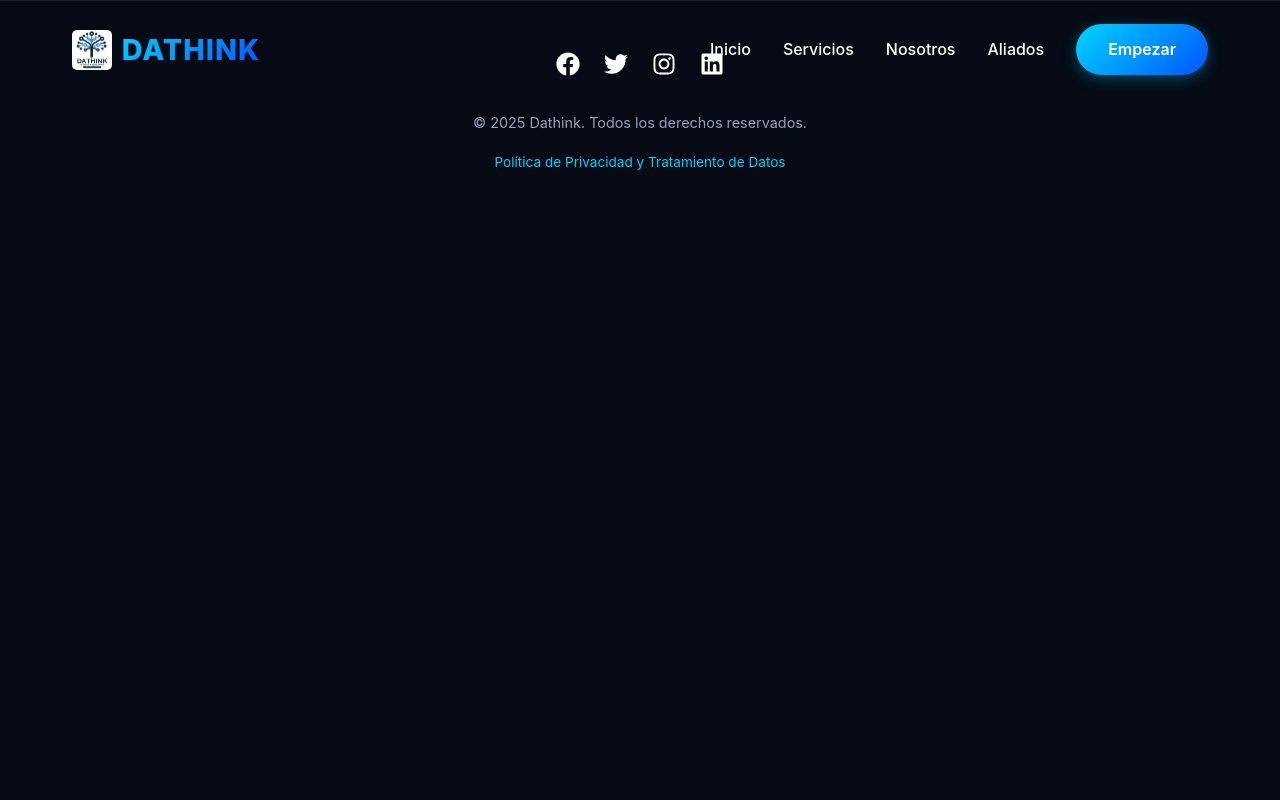
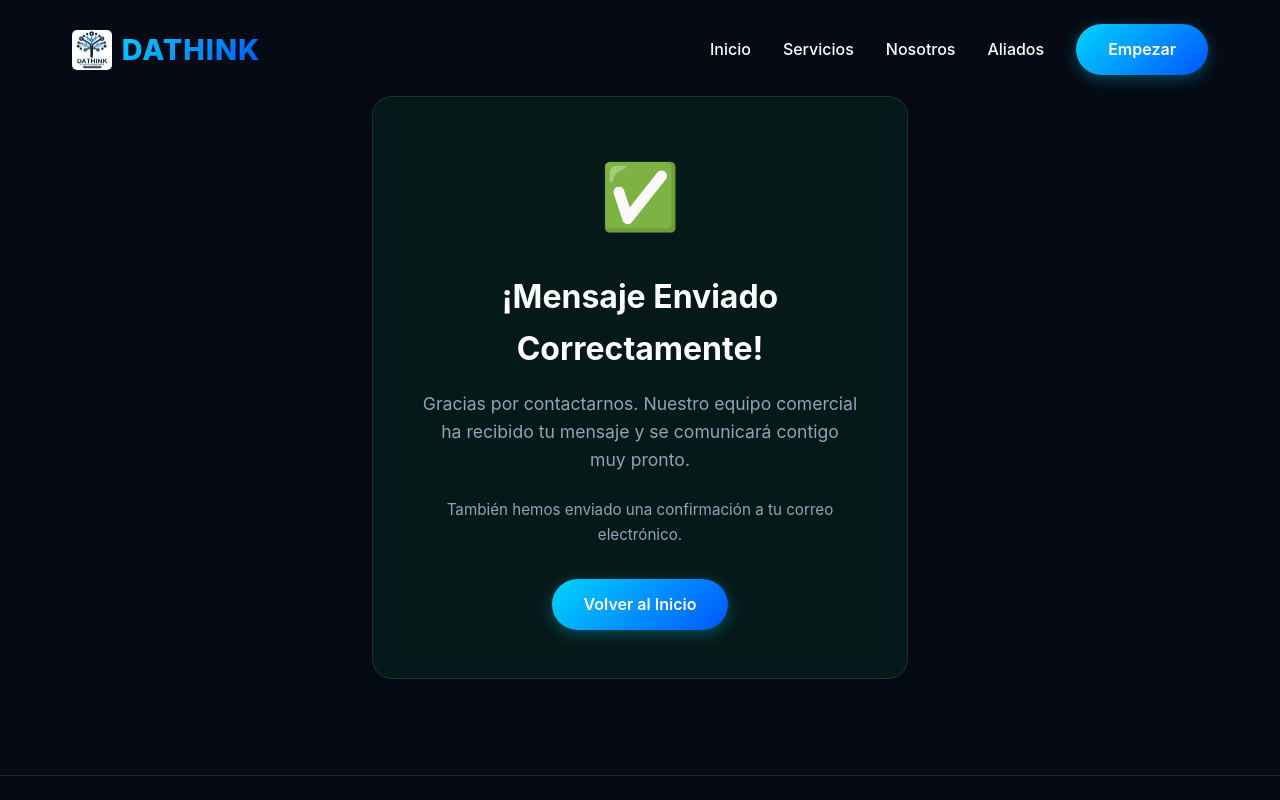
Before and after one commit to Nialmi01/dathink.com.co, a React (Vite) app: page /gracias in a window 1280 px wide. Shown: the top 800 px of the page. Built offline with nearby package versions, Linux system fonts and the light colour scheme.

Commit message:
fix(contact): switch back to traditional POST form - AJAX was silently failing

```diff
--- a/src/App.jsx
+++ b/src/App.jsx
@@ -6,6 +6,7 @@ import Home from './pages/Home';
 import ServiceDetail from './pages/ServiceDetail';
 import PrivacyPolicy from './pages/PrivacyPolicy';
 import Allies from './pages/Allies';
+import ThankYou from './pages/ThankYou';
 
 // Scroll to top helper
 const ScrollToTop = () => {
@@ -27,6 +28,7 @@ function App() {
           <Route path="/service/:id" element={<ServiceDetail />} />
           <Route path="/privacy" element={<PrivacyPolicy />} />
           <Route path="/allies" element={<Allies />} /> {/* Added route */}
+          <Route path="/gracias" element={<ThankYou />} />
         </Routes>
         <Footer />
       </div>
--- a/src/components/Sections.jsx
+++ b/src/components/Sections.jsx
@@ -1,4 +1,3 @@
-import { useState } from 'react';
 import AboutImg from '../assets/ai_agents.png';
 
 // About.jsx
@@ -63,77 +62,29 @@ export const About = () => {
 };
 
 // Contact.jsx
-export const Contact = () => {
-    const [status, setStatus] = useState(''); // '', 'loading', 'success', 'error'
-
-    const handleSubmit = async (e) => {
-        e.preventDefault();
-        setStatus('loading');
-
-        const form = e.target;
-        const formData = new FormData(form);
-        const data = Object.fromEntries(formData.entries());
-
-        try {
-            const response = await fetch("https://formsubmit.co/ajax/comercial@dathink.com.co", {
-                method: "POST",
-                headers: {
-                    'Content-Type': 'application/json',
-                    'Accept': 'application/json'
-                },
-                body: JSON.stringify(data)
-            });
-
-            if (response.ok) {
-                setStatus('success');
-                form.reset();
-            } else {
-                setStatus('error');
-            }
-        } catch (error) {
-            setStatus('error');
-        }
-    };
-
-    return (
+export const Contact = () => (
     <section id="contact" className="section-padding" style={{ background: 'linear-gradient(to top, #000, transparent)' }}>
         <div className="container" style={{ textAlign: 'center', maxWidth: '700px' }}>
             <h2 style={{ fontSize: '2.5rem', fontWeight: 'bold', marginBottom: '1rem' }}>Empecemos un Proyecto</h2>
             <p style={{ marginBottom: '3rem', color: 'var(--text-muted)' }}>Cuéntanos tu idea y la llevaremos al siguiente nivel.</p>
 
-                {status === 'success' ? (
-                    <div className="glass" style={{ padding: '3rem', borderRadius: '20px', textAlign: 'center', background: 'rgba(34, 197, 94, 0.1)', border: '1px solid rgba(34, 197, 94, 0.2)' }}>
-                        <div style={{ fontSize: '3rem', marginBottom: '1rem' }}>✅</div>
-                        <h3 style={{ fontSize: '1.5rem', fontWeight: 'bold', color: '#fff', marginBottom: '0.5rem' }}>¡Mensaje Enviado Correctamente!</h3>
-                        <p style={{ color: 'var(--text-muted)' }}>Gracias por contactarnos. Nuestro equipo comercial ha recibido tu mensaje y se comunicará contigo muy pronto.</p>
-                        <button onClick={() => setStatus('')} className="btn" style={{ marginTop: '1.5rem', background: 'rgba(255,255,255,0.1)', color: '#fff' }}>Enviar otro mensaje</button>
-                    </div>
-                ) : (
-                    <form onSubmit={handleSubmit} className="glass" style={{ padding: '3rem', borderRadius: '20px', textAlign: 'left', display: 'grid', gap: '1.5rem' }}>
+            <form action="https://formsubmit.co/comercial@dathink.com.co" method="POST" className="glass" style={{ padding: '3rem', borderRadius: '20px', textAlign: 'left', display: 'grid', gap: '1.5rem' }}>
                 <input type="hidden" name="_subject" value="Nuevo mensaje desde la web Dathink!" />
                 <input type="hidden" name="_autoresponse" value="¡Hola! Gracias por contactar a Dathink. Confirmamos la recepción de tu mensaje. En breve, un miembro de nuestro equipo consultor revisará tu solicitud y se comunicará contigo para brindarte atención personalizada y dar el siguiente paso en tu transformación digital." />
                 <input type="hidden" name="_template" value="table" />
                 <input type="hidden" name="_captcha" value="false" />
+                <input type="hidden" name="_next" value="https://dathink.com.co/gracias" />
 
                 <div style={{ display: 'grid', gridTemplateColumns: '1fr 1fr', gap: '1.5rem' }}>
                     <input type="text" name="name" required placeholder="Nombre" style={{ width: '100%', padding: '1rem', background: 'rgba(255,255,255,0.05)', border: '1px solid var(--glass-border)', color: '#fff', borderRadius: '10px' }} />
                     <input type="email" name="email" required placeholder="Email" style={{ width: '100%', padding: '1rem', background: 'rgba(255,255,255,0.05)', border: '1px solid var(--glass-border)', color: '#fff', borderRadius: '10px' }} />
                 </div>
                 <textarea name="message" required placeholder="Mensaje" rows="4" style={{ width: '100%', padding: '1rem', background: 'rgba(255,255,255,0.05)', border: '1px solid var(--glass-border)', color: '#fff', borderRadius: '10px' }}></textarea>
-
-                        <button type="submit" className="btn btn-primary" style={{ width: '100%', opacity: status === 'loading' ? 0.7 : 1 }} disabled={status === 'loading'}>
-                            {status === 'loading' ? 'Enviando...' : 'Enviar Mensaje'}
-                        </button>
-
-                        {status === 'error' && (
-                            <p style={{ color: '#ef4444', textAlign: 'center', fontSize: '0.9rem' }}>Hubo un error al enviar el mensaje. Por favor, intenta de nuevo.</p>
-                        )}
+                <button type="submit" className="btn btn-primary" style={{ width: '100%' }}>Enviar Mensaje</button>
             </form>
-                )}
         </div>
     </section>
 );
-};
 
 import { Link } from 'react-router-dom';
 import { FaFacebook, FaTwitter, FaInstagram, FaLinkedin } from 'react-icons/fa';
--- /dev/null
+++ b/src/pages/ThankYou.jsx
@@ -0,0 +1,28 @@
+import { Link } from 'react-router-dom';
+
+const ThankYou = () => {
+    return (
+        <section className="section-padding" style={{ minHeight: '70vh', display: 'flex', alignItems: 'center', justifyContent: 'center' }}>
+            <div className="container" style={{ textAlign: 'center', maxWidth: '600px' }}>
+                <div className="glass" style={{ padding: '3rem', borderRadius: '20px', background: 'rgba(34, 197, 94, 0.08)', border: '1px solid rgba(34, 197, 94, 0.2)' }}>
+                    <div style={{ fontSize: '4rem', marginBottom: '1.5rem' }}>✅</div>
+                    <h2 style={{ fontSize: '2rem', fontWeight: 'bold', color: '#fff', marginBottom: '1rem' }}>
+                        ¡Mensaje Enviado Correctamente!
+                    </h2>
+                    <p style={{ color: 'var(--text-muted)', fontSize: '1.1rem', lineHeight: '1.6', marginBottom: '1.5rem' }}>
+                        Gracias por contactarnos. Nuestro equipo comercial ha recibido tu mensaje
+                        y se comunicará contigo muy pronto.
+                    </p>
+                    <p style={{ color: 'var(--text-muted)', fontSize: '0.95rem', marginBottom: '2rem' }}>
+                        También hemos enviado una confirmación a tu correo electrónico.
+                    </p>
+                    <Link to="/" className="btn btn-primary" style={{ display: 'inline-block', padding: '0.8rem 2rem' }}>
+                        Volver al Inicio
+                    </Link>
+                </div>
+            </div>
+        </section>
+    );
+};
+
+export default ThankYou;
```
Lines whose indentation alone changed are shown as unchanged.
